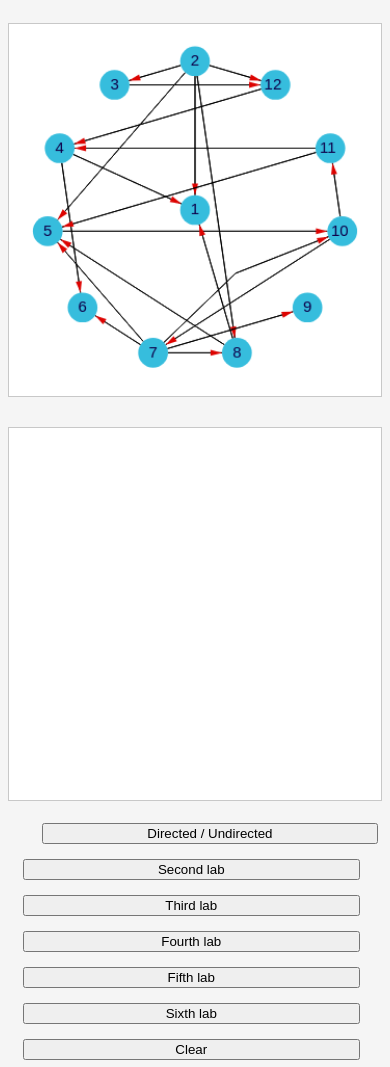
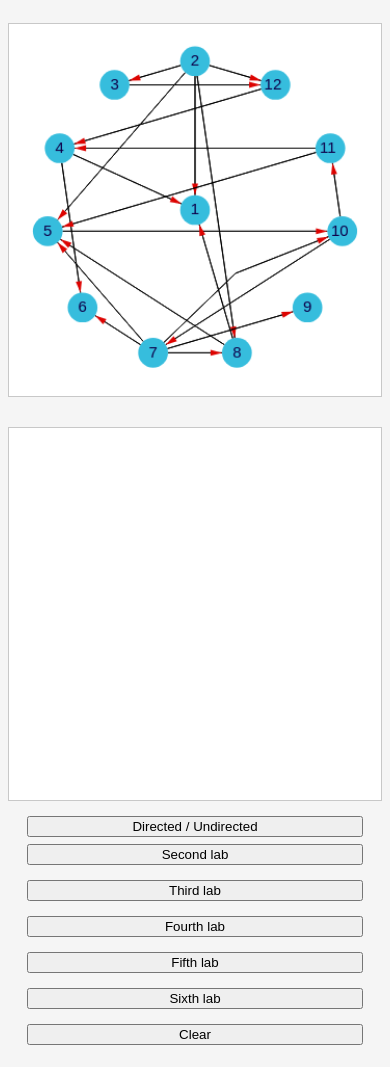
Before and after one commit to tedi4t/Graph, a plain HTML site: page index.html in a window 390 px wide. Drawn offline with Linux system fonts and the light colour scheme.

Commit message:
Update style.css

```diff
--- a/css/style.css
+++ b/css/style.css
@@ -76,22 +76,23 @@ canvas, canvas2 {
 @media screen and (max-width: 600px) {
   .half-container {
     width: 100%;
+    margin: 0;
     position: relative;
   }
 
   .up-button-lab {
     width: 90%;
-    margin: 2% auto;
+    margin: 2% 5% 2% 5%;
   }
 
   .down-button-lab {
     width: 90%;
-    margin: 2% auto;
+    margin: 2% 5% 2% 5%;
   }
 
   .button-direction {
     width: 90%;
-    margin: 2% auto;
+    margin: 0;
   }
 
   .container {
```
